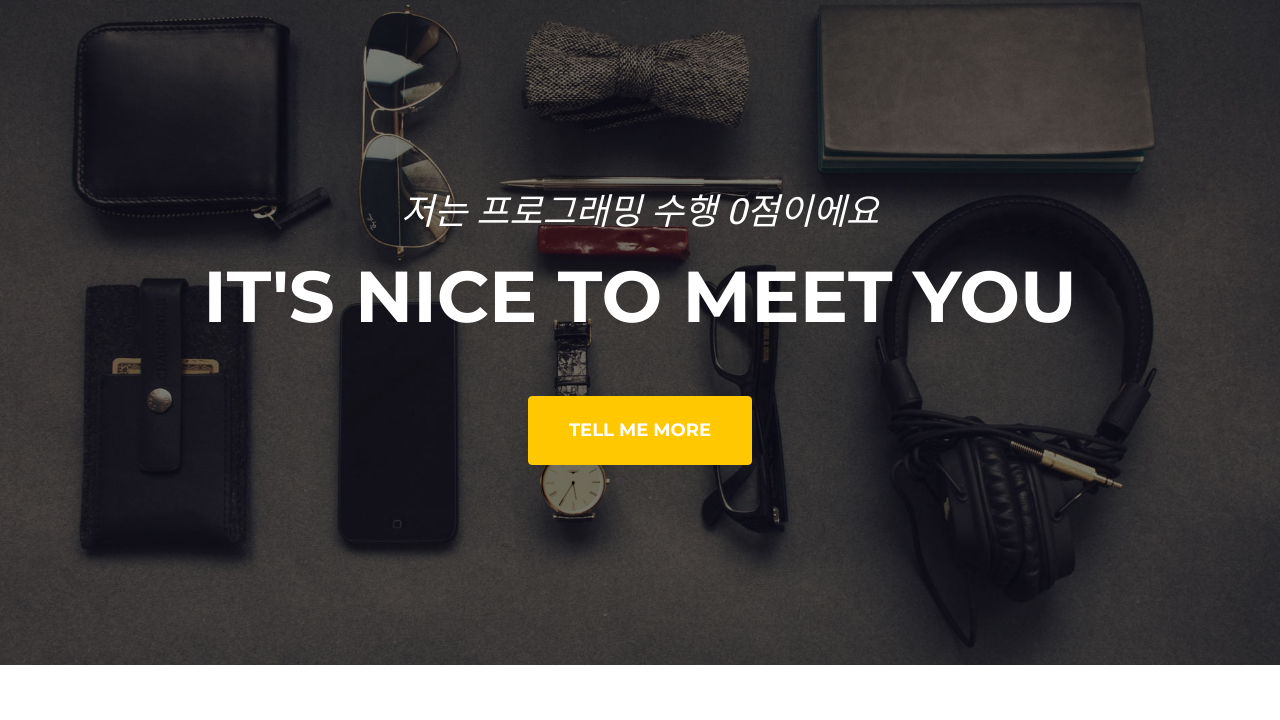
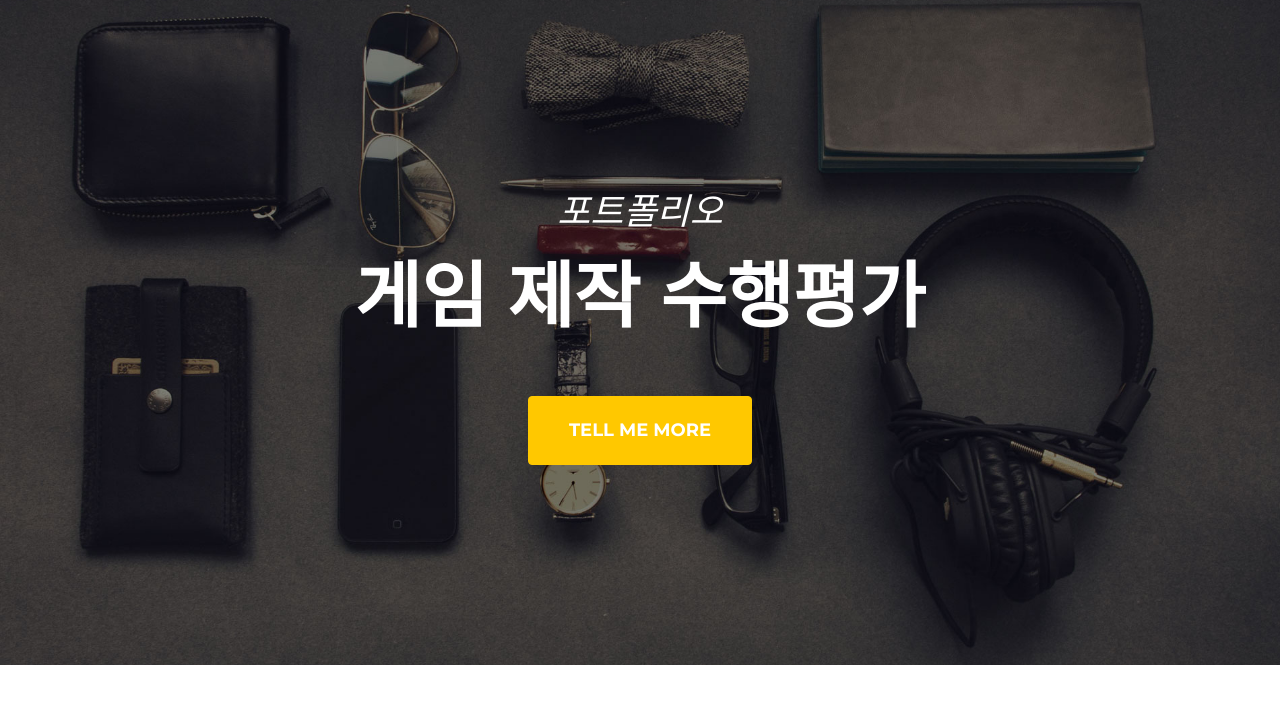
Before and after one commit to Euak-Euak/euak, a plain HTML site: page index.html in a window 1280 px wide. Shown: the part 80-800 px from the top of the page. Drawn offline with nearby package versions, Linux system fonts and the light colour scheme.

Commit message:
Update index.html

```diff
--- a/index.html
+++ b/index.html
@@ -39,8 +39,8 @@
         <!-- Masthead-->
         <header class="masthead">
             <div class="container">
-                <div class="masthead-subheading">저는 프로그래밍 수행 0점이에요</div>
-                <div class="masthead-heading text-uppercase">It's Nice To Meet You</div>
+                <div class="masthead-subheading">포트폴리오</div>
+                <div class="masthead-heading text-uppercase">게임 제작 수행평가</div>
                 <a class="btn btn-primary btn-xl text-uppercase" href="#services">Tell Me More</a>
             </div>
         </header>
```
